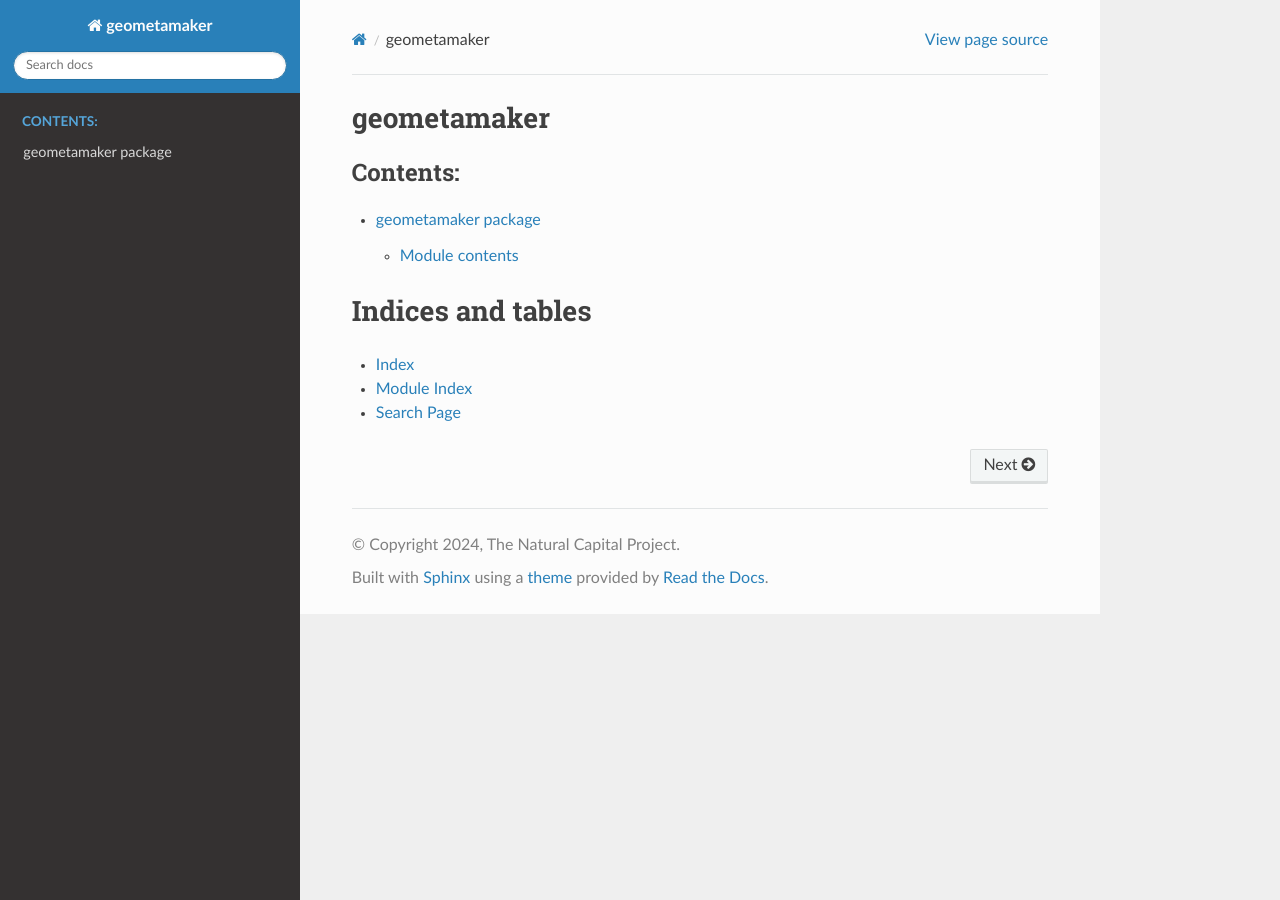
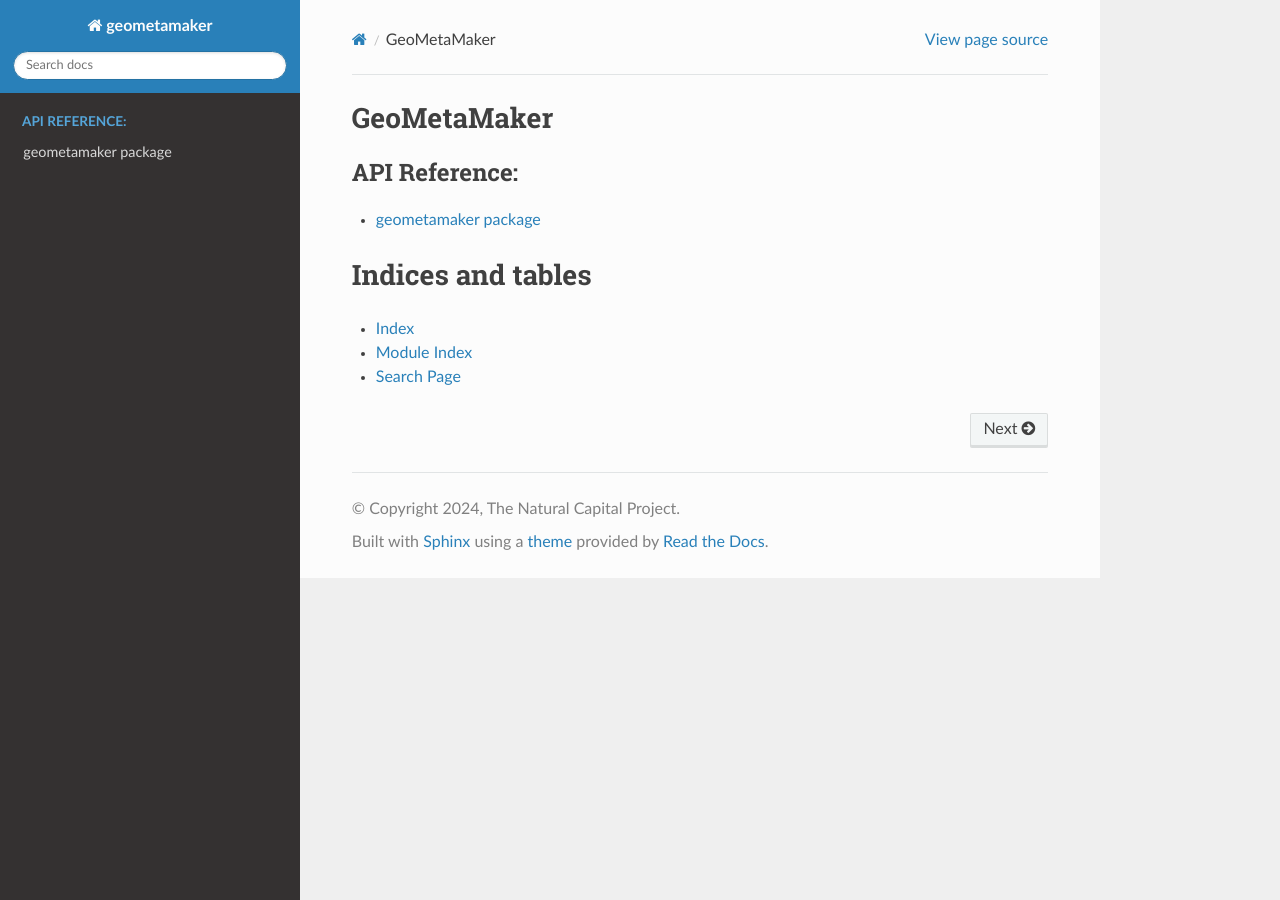
Before and after one commit to natcap/geometamaker, a Sphinx documentation site: the page built from docs/source/index.rst, in a window 1280 px wide. Built offline with Sphinx 7.4.7 and the Read the Docs theme 3.1.0, drawn with Linux system fonts in a browser that asks for light colours.

```diff
--- a/docs/source/conf.py
+++ b/docs/source/conf.py
@@ -50,6 +50,7 @@ DOCS_SOURCE_DIR = os.path.dirname(__file__)
 sphinx.ext.apidoc.main([
     '--force',
     '-d', '1',  # max depth for TOC
+    '--separate',  # Put docs for each module on their own pages
     '-o', os.path.join(DOCS_SOURCE_DIR, 'api'),
     os.path.join(DOCS_SOURCE_DIR, '..', '..', 'src'),
 ])
--- a/docs/source/index.rst
+++ b/docs/source/index.rst
@@ -3,12 +3,12 @@
    You can adapt this file completely to your liking, but it should at least
    contain the root `toctree` directive.
 
-geometamaker
+GeoMetaMaker
 ========================================
 
 .. toctree::
-   :maxdepth: 2
-   :caption: Contents:
+   :maxdepth: 1
+   :caption: API Reference:
 
    api/geometamaker.rst
 
```
Also changed, not shown: 1 other file.
